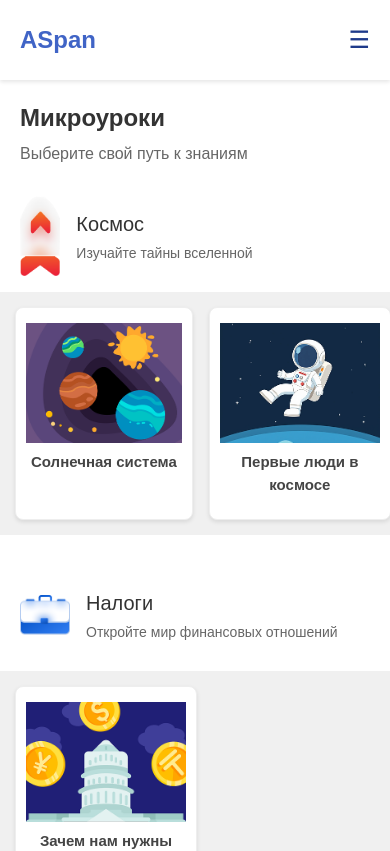
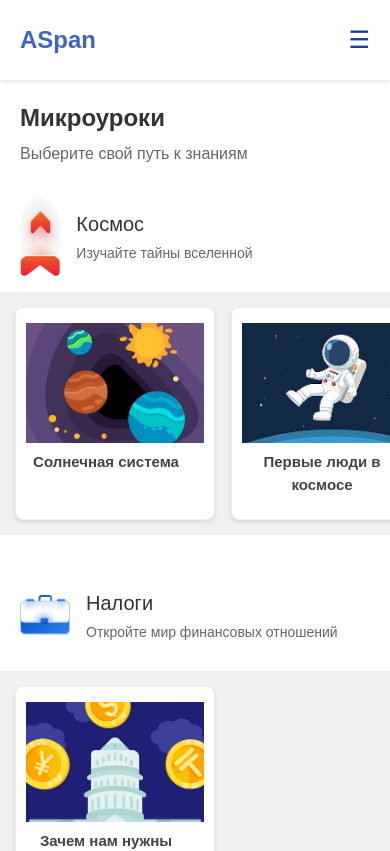
Before and after one commit to Random073/aspan_web, a Vue app: page /#/microlessons in a window 390 px wide. Shown: the top 851 px of the page. Built offline with nearby package versions, Linux system fonts and the light colour scheme.

Commit message:
attempt to fix lesson box issue on microlessons

```diff
--- a/src/components/Microlessons.vue
+++ b/src/components/Microlessons.vue
@@ -251,7 +251,7 @@ export default {
 
   /* Lesson boxes */
   .path-item {
-    min-width: 160px; /* Slightly smaller box */
+    max-width: 160px; /* Slightly smaller box */
     padding: 15px 10px;
   }
 
```
